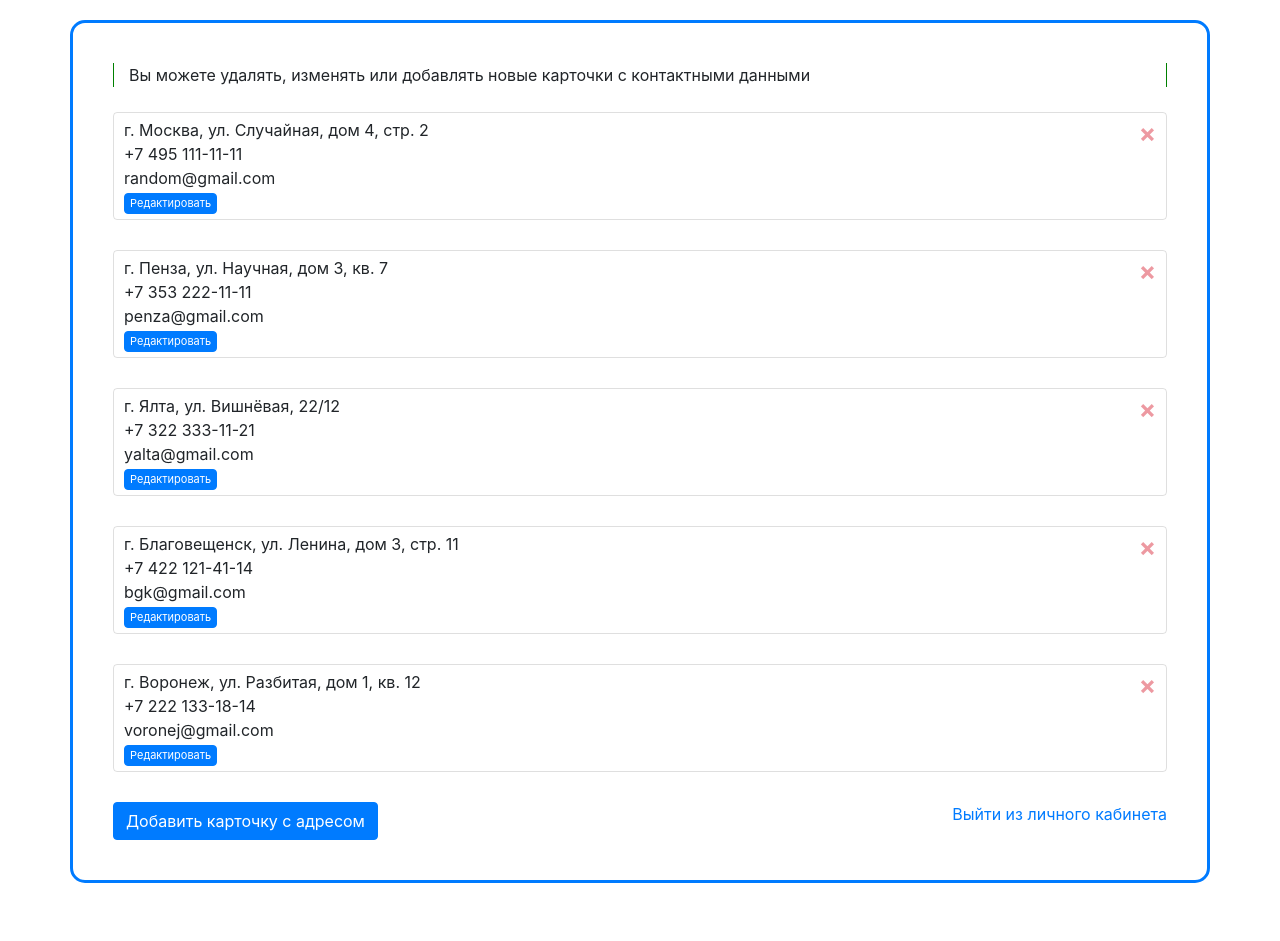
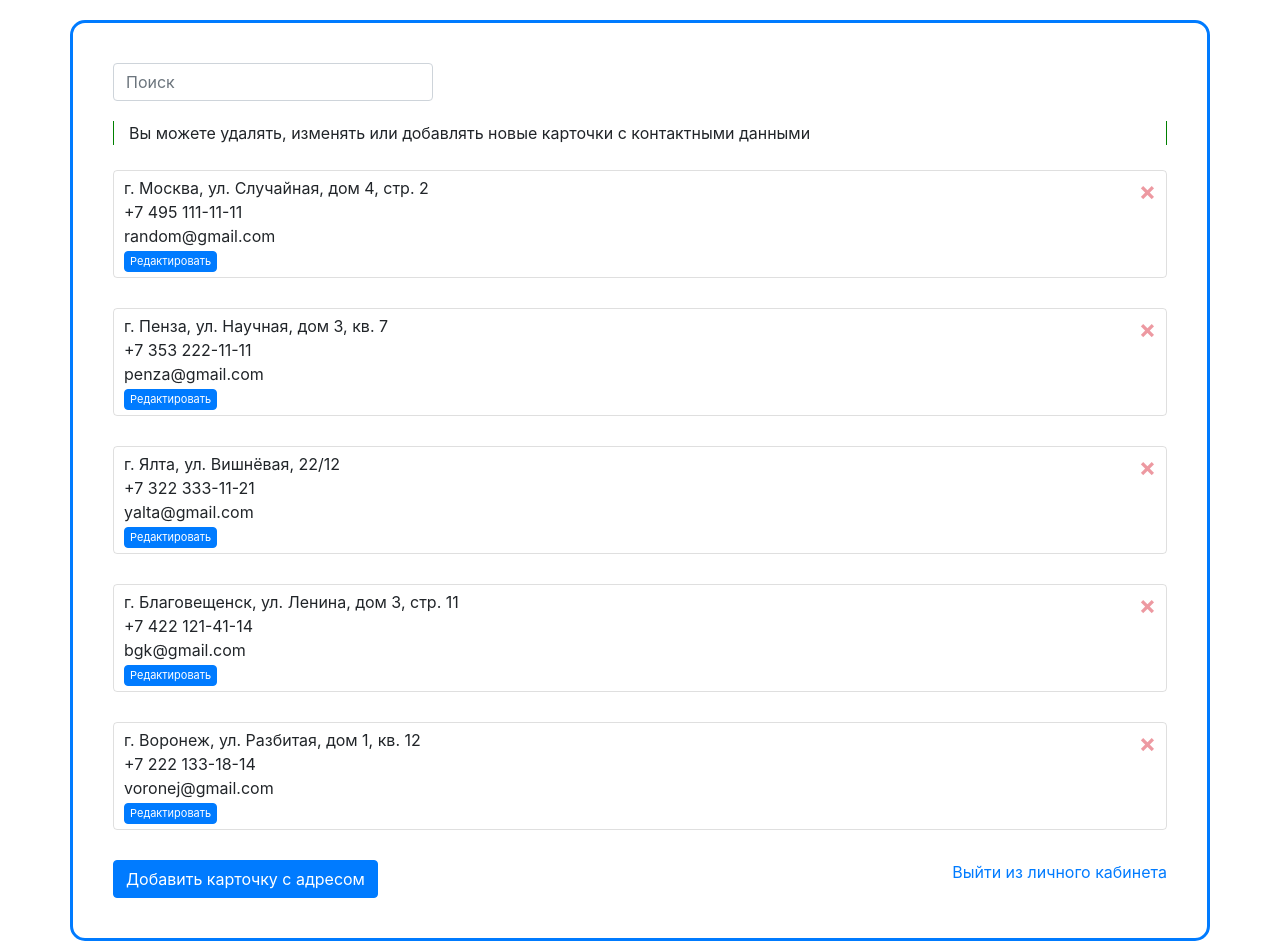
Before and after one commit to jurassic-period/takeoff, a React (Create React App) app: page /office in a window 1280 px wide. Before the commit the page ends 883 px from the top, so only its background shows below. Built offline with nearby package versions, Linux system fonts and the light colour scheme.

Commit message:
final commit with searching on contacts

```diff
--- a/src/App.js
+++ b/src/App.js
@@ -3,8 +3,6 @@ import { BrowserRouter as Router, Route, Redirect } from 'react-router-dom';
 import LoginForm from './components/loginForm';
 import Office from './components/office';
 const axios = require('axios');
-
-
 
 const URL = 'http://localhost:3001/';
 
@@ -50,7 +48,6 @@ export default class App extends Component {
   }
 }
 
-
  // ____________________________________________________________________________________________________________________________
 
   // Add new user without form just for testing
--- a/src/components/editForm.js
+++ b/src/components/editForm.js
@@ -38,7 +38,7 @@ export default class EditForm extends PureComponent {
 
     render() {
         return (
-            <form onSubmit={this.onSubmit(this.props.id)}>
+            <form onSubmit={this.onSubmit(this.props.id || this.props.card.id)}>
                 {this.makeInputs()}
                 <button type="submit" className="btn btn-primary">Принять изменения</button>
             </form>
--- a/src/components/office.js
+++ b/src/components/office.js
@@ -3,6 +3,7 @@ import INITIAL_DATA from '../adresses-data';
 import _ from 'lodash';
 import { Link } from 'react-router-dom';
 import EditForm from './editForm';
+import SearchInput from './searchInput';
 
 const makeContactsWithUniqueId = () => INITIAL_DATA.map((el) => {
     const id = _.uniqueId();
@@ -16,6 +17,7 @@ export default class Office extends PureComponent {
         edit: false,
         editedCard: {},
         addCard: false,
+        term: '',
     }
 
     deliteCard = (id) => () => {
@@ -44,9 +46,19 @@ export default class Office extends PureComponent {
         this.setState({ contacts: mapped, edit: false });
     }
 
+    visibleCards = (contacts, term) => {
+        if (term.legth === 0) return contacts;
+        return contacts.filter((c) => {
+            const { address, phone, email  } = c;
+            const str = `${address}${phone}${email}`;
+            return str.toLowerCase().indexOf(term.toLowerCase()) > -1;
+        });
+    }
+
     createContactsCards = () => {
-        const { contacts } = this.state;
-        return contacts.map((c) => (
+        const { contacts, term } = this.state;
+        const filtered = this.visibleCards(contacts, term);
+        return filtered.map((c) => (
             <div className="office__card col-12" key={c.id}>
                 <div>{c.address}</div>
                 <div>{c.phone}</div>
@@ -63,12 +75,17 @@ export default class Office extends PureComponent {
         this.setState({ addCard: true });
     }
 
+    changeTerm = ({ target: {value} }) => {
+        this.setState({ term: value });
+    }
+
     render() {
         const { edit, editedCard, addCard } = this.state;
         if (edit) return <EditForm card={editedCard} getEditedCard={this.getEditedCard} />;
         if (addCard) return <EditForm id={_.uniqueId()} getEditedCard={this.getEditedCard} />;
         return (
             <div className="row office">
+                <SearchInput changeTerm={this.changeTerm} />
                 <div className="col-12 office__title">Вы можете удалять, изменять или добавлять новые карточки с контактными данными</div>
                 {this.createContactsCards()}
                 <button type="button" className="btn btn-primary" onClick={this.addCard}>Добавить карточку с адресом</button>
--- /dev/null
+++ b/src/components/searchInput.js
@@ -0,0 +1,5 @@
+import React from 'react';
+
+export default function SearchInput({ changeTerm })  {
+    return <input type="text" placeholder="Поиск" onChange={changeTerm} className="form-control search__input" />;
+};
--- a/src/index.css
+++ b/src/index.css
@@ -33,6 +33,7 @@ code {
 
 .office__title {
   margin-bottom: 25px;
+  margin-top: 20px;
   border-left: 1px solid green;
   border-right: 1px solid green;
 }
@@ -66,3 +67,7 @@ code {
 .office__link {
   margin-left: auto;
 }
+
+.search__input {
+  width: 20rem;
+}
```
Also changed, not shown: 1 other file (tests, documents, lock files or other folders).
